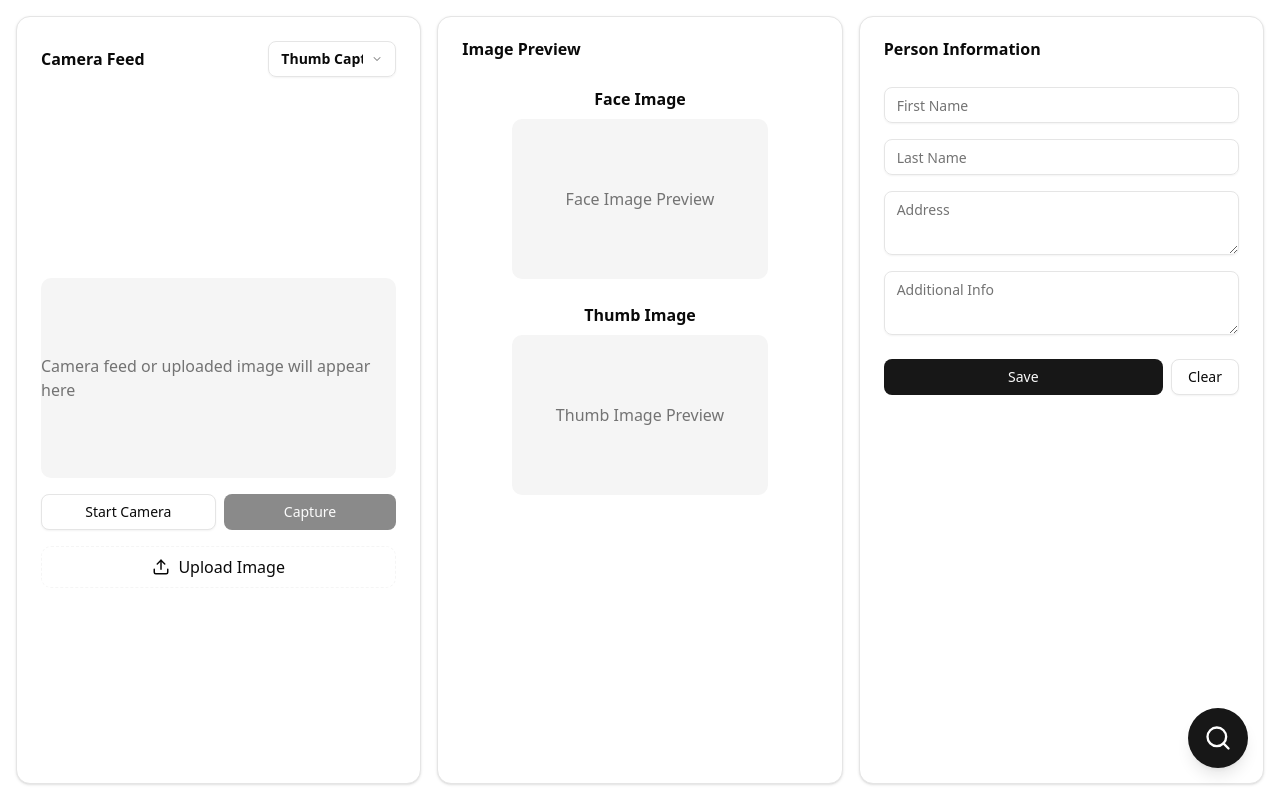
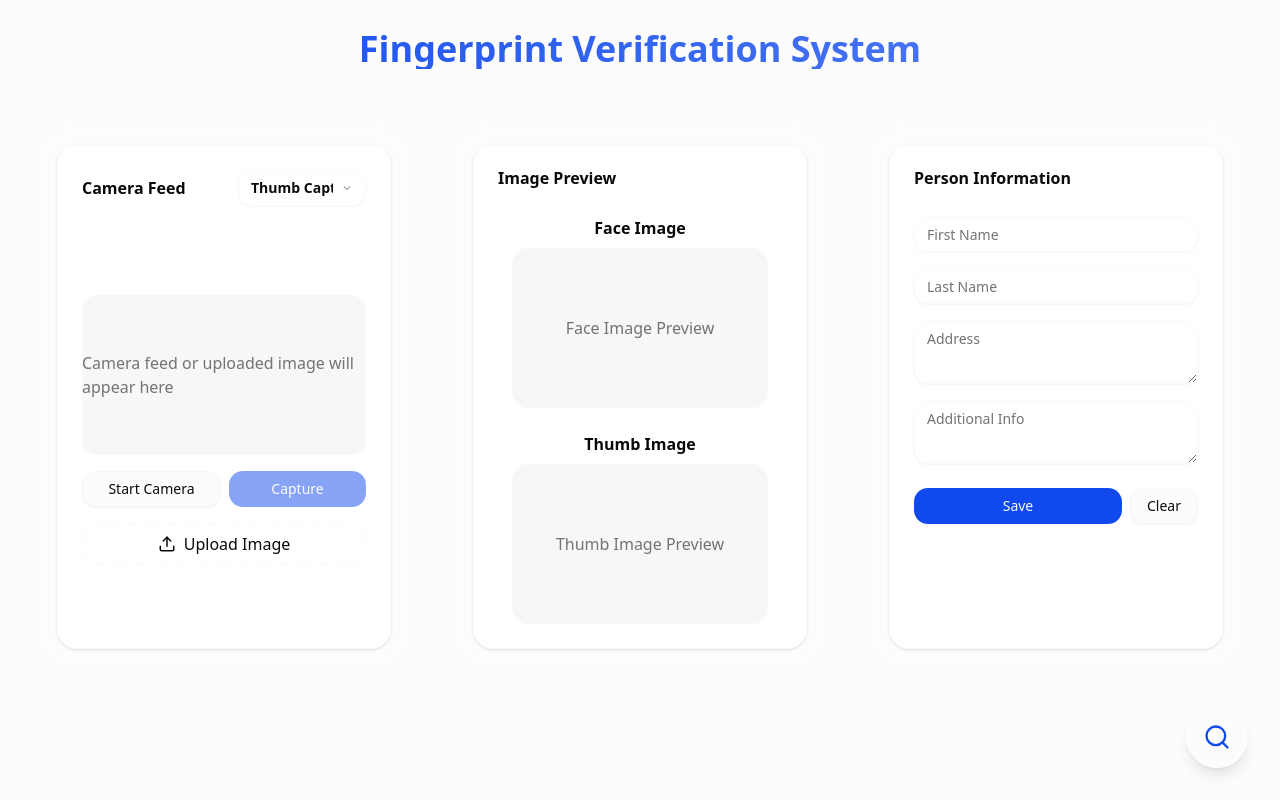
Before and after one commit to nawinsharma/fingerprint-face-verification, a Next.js app: page / in a window 1280 px wide. Built offline with nearby package versions, Linux system fonts and the light colour scheme; no server answers.

Commit message:
Update UI with modern design elements

```diff
--- a/src/app/globals.css
+++ b/src/app/globals.css
@@ -44,72 +44,46 @@
 }
 
 :root {
-  --radius: 0.625rem;
-  --background: oklch(1 0 0);
+  --radius: 1rem;
+  --background: oklch(0.99 0 0);
   --foreground: oklch(0.145 0 0);
-  --card: oklch(1 0 0);
+  --card: oklch(1 0 0 / 0.8);
   --card-foreground: oklch(0.145 0 0);
-  --popover: oklch(1 0 0);
+  --popover: oklch(1 0 0 / 0.9);
   --popover-foreground: oklch(0.145 0 0);
-  --primary: oklch(0.205 0 0);
+  --primary: oklch(0.5 0.25 264);
   --primary-foreground: oklch(0.985 0 0);
-  --secondary: oklch(0.97 0 0);
+  --secondary: oklch(0.97 0 0 / 0.8);
   --secondary-foreground: oklch(0.205 0 0);
-  --muted: oklch(0.97 0 0);
+  --muted: oklch(0.97 0 0 / 0.8);
   --muted-foreground: oklch(0.556 0 0);
-  --accent: oklch(0.97 0 0);
+  --accent: oklch(0.97 0 0 / 0.8);
   --accent-foreground: oklch(0.205 0 0);
   --destructive: oklch(0.577 0.245 27.325);
-  --border: oklch(0.922 0 0);
-  --input: oklch(0.922 0 0);
-  --ring: oklch(0.708 0 0);
-  --chart-1: oklch(0.646 0.222 41.116);
-  --chart-2: oklch(0.6 0.118 184.704);
-  --chart-3: oklch(0.398 0.07 227.392);
-  --chart-4: oklch(0.828 0.189 84.429);
-  --chart-5: oklch(0.769 0.188 70.08);
-  --sidebar: oklch(0.985 0 0);
-  --sidebar-foreground: oklch(0.145 0 0);
-  --sidebar-primary: oklch(0.205 0 0);
-  --sidebar-primary-foreground: oklch(0.985 0 0);
-  --sidebar-accent: oklch(0.97 0 0);
-  --sidebar-accent-foreground: oklch(0.205 0 0);
-  --sidebar-border: oklch(0.922 0 0);
-  --sidebar-ring: oklch(0.708 0 0);
+  --border: oklch(0.922 0 0 / 0.2);
+  --input: oklch(0.922 0 0 / 0.2);
+  --ring: oklch(0.5 0.25 264 / 0.5);
 }
 
 .dark {
-  --background: oklch(0.145 0 0);
+  --background: oklch(0.1 0 0);
   --foreground: oklch(0.985 0 0);
-  --card: oklch(0.205 0 0);
+  --card: oklch(0.15 0 0 / 0.8);
   --card-foreground: oklch(0.985 0 0);
-  --popover: oklch(0.205 0 0);
+  --popover: oklch(0.15 0 0 / 0.9);
   --popover-foreground: oklch(0.985 0 0);
-  --primary: oklch(0.922 0 0);
-  --primary-foreground: oklch(0.205 0 0);
-  --secondary: oklch(0.269 0 0);
+  --primary: oklch(0.488 0.243 264.376);
+  --primary-foreground: oklch(0.985 0 0);
+  --secondary: oklch(0.269 0 0 / 0.8);
   --secondary-foreground: oklch(0.985 0 0);
-  --muted: oklch(0.269 0 0);
+  --muted: oklch(0.269 0 0 / 0.8);
   --muted-foreground: oklch(0.708 0 0);
-  --accent: oklch(0.269 0 0);
+  --accent: oklch(0.269 0 0 / 0.8);
   --accent-foreground: oklch(0.985 0 0);
   --destructive: oklch(0.704 0.191 22.216);
-  --border: oklch(1 0 0 / 10%);
-  --input: oklch(1 0 0 / 15%);
-  --ring: oklch(0.556 0 0);
-  --chart-1: oklch(0.488 0.243 264.376);
-  --chart-2: oklch(0.696 0.17 162.48);
-  --chart-3: oklch(0.769 0.188 70.08);
-  --chart-4: oklch(0.627 0.265 303.9);
-  --chart-5: oklch(0.645 0.246 16.439);
-  --sidebar: oklch(0.205 0 0);
-  --sidebar-foreground: oklch(0.985 0 0);
-  --sidebar-primary: oklch(0.488 0.243 264.376);
-  --sidebar-primary-foreground: oklch(0.985 0 0);
-  --sidebar-accent: oklch(0.269 0 0);
-  --sidebar-accent-foreground: oklch(0.985 0 0);
-  --sidebar-border: oklch(1 0 0 / 10%);
-  --sidebar-ring: oklch(0.556 0 0);
+  --border: oklch(1 0 0 / 0.1);
+  --input: oklch(1 0 0 / 0.1);
+  --ring: oklch(0.488 0.243 264.376 / 0.5);
 }
 
 @layer base {
@@ -117,6 +91,27 @@
     @apply border-border outline-ring/50;
   }
   body {
-    @apply bg-background text-foreground;
+    @apply bg-background text-foreground bg-[radial-gradient(ellipse_at_top,var(--primary)/0.1,transparent_50%)];
   }
 }
+
+/* Animations */
+@keyframes float {
+  0% { transform: translateY(0px); }
+  50% { transform: translateY(-10px); }
+  100% { transform: translateY(0px); }
+}
+
+.animate-float {
+  animation: float 3s ease-in-out infinite;
+}
+
+/* Glass effect */
+.glass {
+  @apply bg-white/10 backdrop-blur-lg border border-white/20;
+}
+
+/* Transitions */
+.transition-all {
+  @apply transition-all duration-300 ease-in-out;
+}
--- a/src/app/page.tsx
+++ b/src/app/page.tsx
@@ -17,25 +17,33 @@ export default function Home() {
   };
 
   return (
-    <main className="flex flex-col md:flex-row gap-4 p-4 h-screen relative">
-      <div className="flex-1">
-        <CameraFeed onCapture={handleCapture} />
+    <main className="min-h-screen p-8 relative overflow-hidden">
+      <div className="max-w-7xl mx-auto">
+        <h1 className="text-4xl font-bold text-center mb-12 bg-clip-text text-transparent bg-gradient-to-r from-primary to-primary/70 animate-float">
+          Fingerprint Verification System
+        </h1>
+        <div className="grid grid-cols-1 md:grid-cols-3 gap-8">
+          <div className="glass rounded-2xl p-6 transition-all hover:shadow-lg hover:scale-[1.02]">
+            <CameraFeed onCapture={handleCapture} />
+          </div>
+          <div className="glass rounded-2xl p-6 transition-all hover:shadow-lg hover:scale-[1.02]">
+            <ImagePreview faceImage={faceImage} thumbImage={thumbImage} />
+          </div>
+          <div className="glass rounded-2xl p-6 transition-all hover:shadow-lg hover:scale-[1.02]">
+            <PersonForm faceImage={faceImage} thumbImage={thumbImage} />
+          </div>
+        </div>
       </div>
-      <div className="flex-1">
-        <ImagePreview faceImage={faceImage} thumbImage={thumbImage} />
-      </div>
-      <div className="flex-1">
-        <PersonForm faceImage={faceImage} thumbImage={thumbImage} />
-      </div>
-      {/* Floating action button for search navigation */}
       <Link
         href="/search"
-        className="fixed bottom-8 right-8 z-50 bg-primary text-white rounded-full shadow-lg p-4 hover:bg-primary/90 transition flex items-center justify-center group"
+        className="fixed bottom-8 right-8 z-50 glass text-primary rounded-full shadow-lg p-4 hover:scale-110 transition-all flex items-center justify-center group"
         title="Go to Search"
       >
         <Search className="w-7 h-7" />
         <span className="sr-only">Go to Search</span>
-        <span className="absolute opacity-0 group-hover:opacity-100 bg-black text-white text-xs rounded px-2 py-1 left-[-110px] top-1/2 -translate-y-1/2 transition-opacity">Go to Search</span>
+        <span className="absolute opacity-0 group-hover:opacity-100 glass text-white text-sm rounded-lg px-3 py-2 left-[-110px] top-1/2 -translate-y-1/2 transition-all">
+          Go to Search
+        </span>
       </Link>
     </main>
   );
```
Also changed, not shown: src/app/search/page.tsx (+49 -39 lines).
